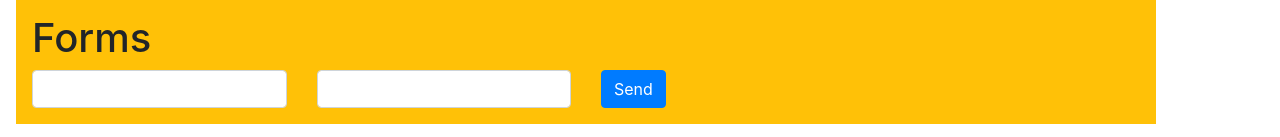
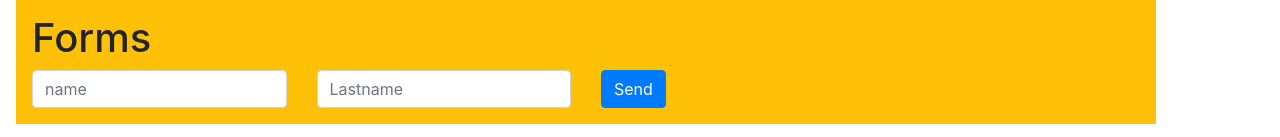
Before and after one commit to Garavirod/Practices_ReactJS, a React (Create React App) app: page / in a window 1280 px wide. Shown: the part 701-838 px from the top of the page. Built offline with nearby package versions, Linux system fonts and the light colour scheme.

Commit message:
OnChange

```diff
--- a/src/components/Form.js
+++ b/src/components/Form.js
@@ -1,15 +1,48 @@
 import React, {useState, Fragment} from 'react'
 
 const Form = ()=>{
+
+
+    const [data, setData] = useState({
+        name: '',
+        lastName :''
+    });
+
+    const handleInputChange = (event)=>{
+        setData({
+            ...data,
+            [event.target.name] : event.target.value
+        })
+
+    }
+
+    const sendData = (event)=>{
+        event.preventDefault();
+        console.log("DATA USER >: "+data.name+" "+data.lastName);
+
+    }
+
     return (
         <div className="container m-3 p-3 bg-warning">
             <h1>Forms</h1>
-            <form action="" className="row">
+            <form action="" className="row" onSubmit={sendData}>
             <div className="col-md-3 ">
-                <input type="text" className="form-control"/>
+                <input
+                type="text"
+                className="form-control"
+                placeholder="name"
+                name="name"
+                onChange={handleInputChange}
+                />
             </div>
             <div className="col-md-3 ">
-                <input className="form-control" type="text"/>
+                <input
+                className="form-control"
+                type="text"
+                placeholder="Lastname"
+                name="lastName"
+                onChange={handleInputChange}
+                />
             </div>
             <div className="col-md-3">
                 <button className="btn btn-primary" type="submit">Send</button>
```
